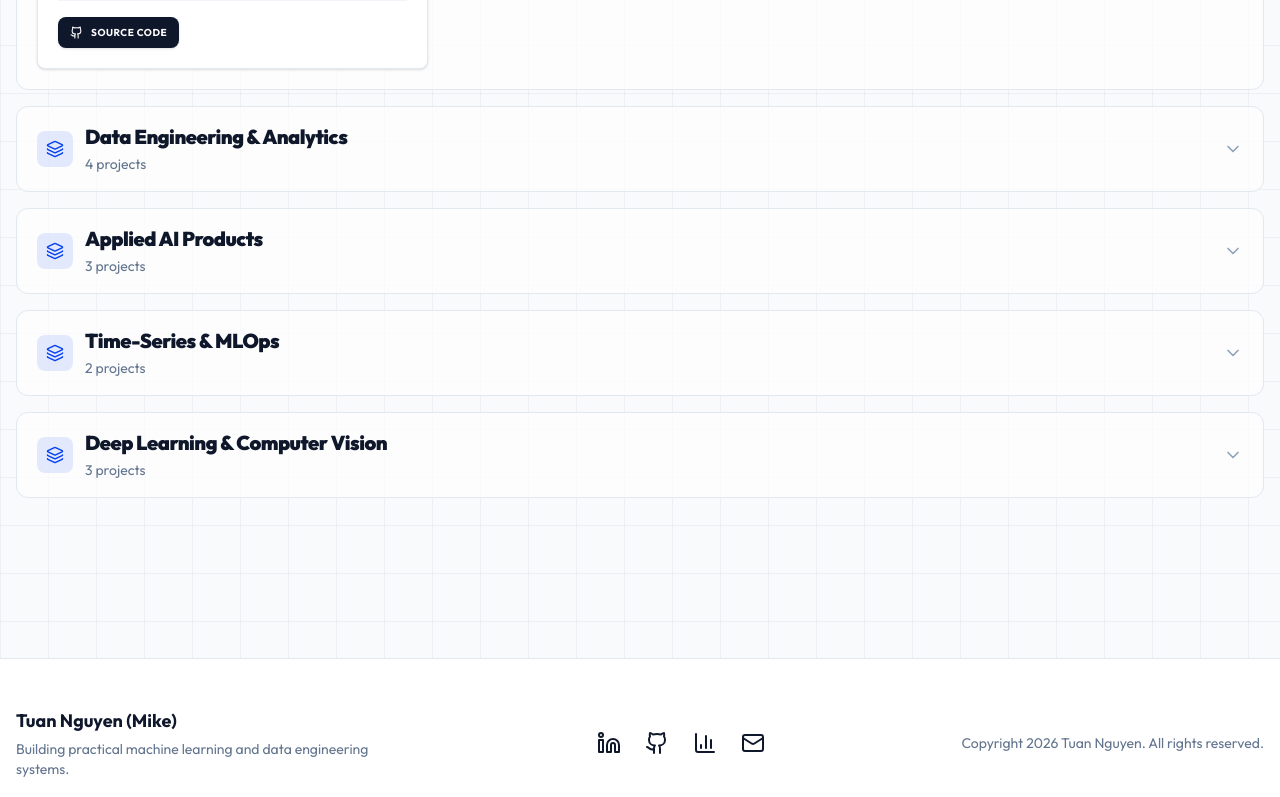
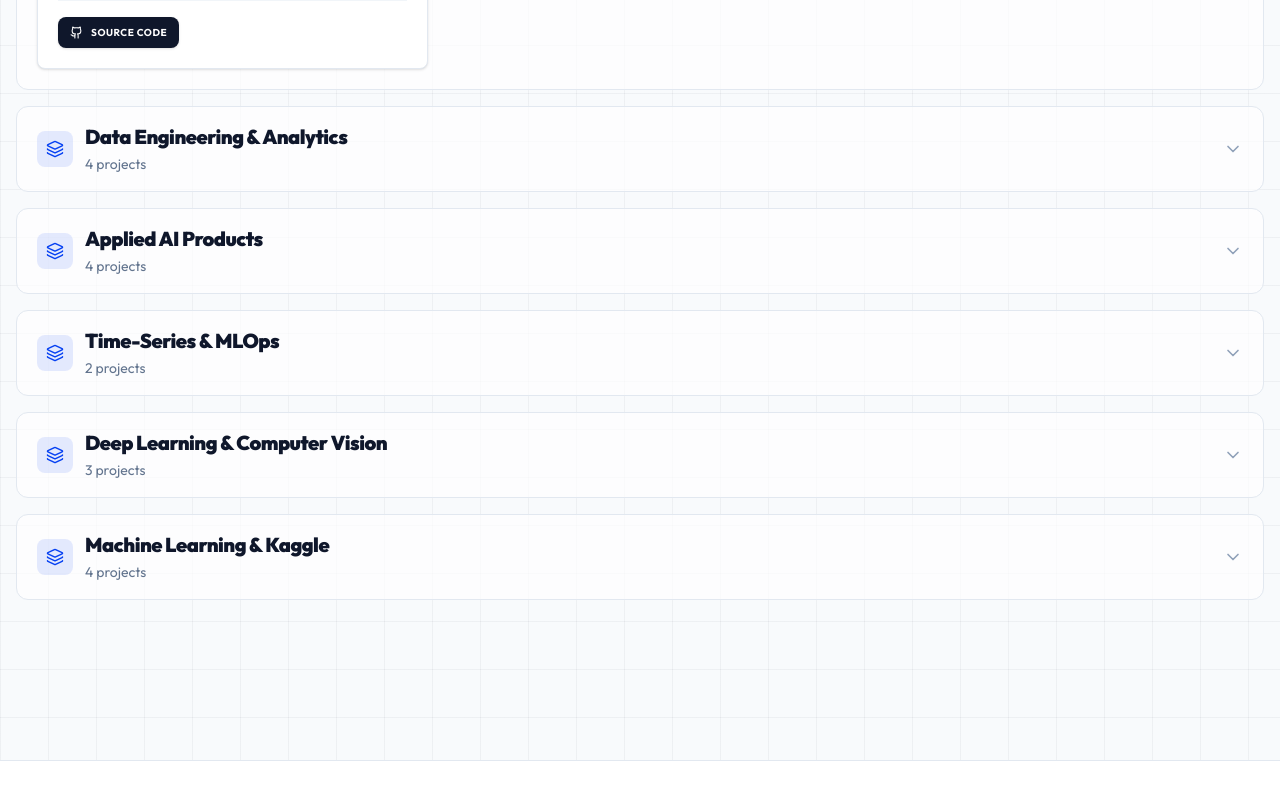
Before and after one commit to tuannm3812/tuannm3812.github.io, a React (Vite) app: page /projects in a window 1280 px wide. Shown: the part 1107-1904 px from the top of the page. Built offline with nearby package versions, Linux system fonts and the light colour scheme; no server answers; the database is empty.

Commit message:
content: refresh projects and kaggle badges

```diff
--- a/scripts/sync-github-projects.mjs
+++ b/scripts/sync-github-projects.mjs
@@ -47,21 +47,29 @@ function toTitle(name) {
     .replace(/\bAi\b/g, 'AI')
     .replace(/\bNlp\b/g, 'NLP')
     .replace(/\bElt\b/g, 'ELT')
+    .replace(/\bCsiro\b/g, 'CSIRO')
+    .replace(/\bS6e4\b/g, 'S6E4')
+    .replace(/\bS6e5\b/g, 'S6E5')
+    .replace(/\bF1\b/g, 'F1')
     .replace(/\bFaostat\b/g, 'FAOSTAT');
 }
 
 function inferCategory(repo) {
   const text = `${repo.name} ${repo.description || ''}`.toLowerCase();
 
+  if (/kaggle|playground|competition|catboost|lightgbm|biomass|irrigation|pit-stop|pit stop/.test(text)) {
+    return 'Machine Learning & Kaggle';
+  }
+
   if (/(bird|vision|image|caption|computer vision|deep learning|pytorch|cnn|lstm)/.test(text)) {
     return 'Deep Learning & Computer Vision';
   }
 
-  if (/(solana|forecast|price|time-series|time series|mlops|fastapi|prediction)/.test(text)) {
+  if (/(solana|forecast|price|time-series|time series|mlops|fastapi)/.test(text)) {
     return 'Time-Series & MLOps';
   }
 
-  if (/(nlp|text|sql|agent|llm|generative|prompt|transformer|token)/.test(text)) {
+  if (/(nlp|text|sql|agent|llm|generative|prompt|transformer|token|transcript)/.test(text)) {
     return 'NLP & Generative AI';
   }
 
@@ -83,7 +91,11 @@ function inferStack(repo) {
   if (/streamlit/.test(text)) stack.push('Streamlit');
   if (/fastapi/.test(text)) stack.push('FastAPI');
   if (/react|vite/.test(text)) stack.push('React');
+  if (/typescript/.test(text)) stack.push('TypeScript');
+  if (/tailwind/.test(text)) stack.push('Tailwind CSS');
   if (/scikit-learn|sklearn/.test(text)) stack.push('Scikit-learn');
+  if (/catboost/.test(text)) stack.push('CatBoost');
+  if (/lightgbm/.test(text)) stack.push('LightGBM');
   if (/joblib/.test(text)) stack.push('joblib');
   if (/pytorch|torch/.test(text)) stack.push('PyTorch');
   if (/keras|jax/.test(text)) stack.push('Keras/JAX');
@@ -93,6 +105,7 @@ function inferStack(repo) {
   if (/api/.test(text)) stack.push('API');
   if (/plotly/.test(text)) stack.push('Plotly');
   if (/llm|agent|gemini|prompt/.test(text)) stack.push('LLMs');
+  if (/gemini/.test(text)) stack.push('Gemini API');
   if (/nlp|text|token|transformer/.test(text)) stack.push('NLP');
   if (repo.language) stack.push(repo.language);
 
@@ -111,6 +124,48 @@ const PROJECT_COPY_OVERRIDES = {
     points: [
       'Built a Databricks lakehouse workflow with PySpark and Delta Lake for NYC green and yellow taxi trip analytics.',
       'Preparing refreshed notebooks and outputs to document ingestion, transformation, and scalable trip analysis patterns.'
+    ]
+  },
+  'Deep-Learning-Group-10': {
+    impact: 'Deep learning notebook workspace for group experimentation',
+    points: [
+      'Maintained a Jupyter-based deep learning project workspace for collaborative model experimentation and analysis.',
+      'Kept as supporting academic evidence while higher-signal portfolio cards focus on documented, reproducible repos.'
+    ]
+  },
+  'kaggle-csiro-image2biomass': {
+    impact: 'Active Kaggle workflow for pasture biomass prediction',
+    points: [
+      'Built an active CSIRO Image2Biomass Kaggle workflow with EDA, grouped validation, tabular/color baselines, embedding experiments, and model tuning.',
+      'Added biomass constraint checks and a decision-support product concept for submission-ready pasture biomass prediction.'
+    ]
+  },
+  'kaggle-maze-crawler': {
+    impact: 'Small Kaggle notebook project for maze-navigation experimentation',
+    points: [
+      'Maintained a compact Kaggle notebook project for maze-crawler experimentation and iterative problem solving.',
+      'Kept as a lightweight supporting signal for competition practice and notebook-based exploration.'
+    ]
+  },
+  'kaggle-s6e4-predict-irrigation-need': {
+    impact: 'Kaggle Playground S6E4 irrigation-need prediction workflow',
+    points: [
+      'Built a Kaggle Playground S6E4 workflow for predicting irrigation need with EDA, CatBoost baselines, tuning, and reusable submission steps.',
+      'Packaged the notebook process around repeatable feature review, model comparison, and competition-ready prediction outputs.'
+    ]
+  },
+  'kaggle-s6e5-predict-f1-pit-stops': {
+    impact: 'Kaggle F1 pit-stop prediction with model diagnostics',
+    points: [
+      'Built a Kaggle F1 pit-stop prediction workflow with EDA, feature engineering, LightGBM tuning, and model diagnostics.',
+      'Structured the project as a reusable competition notebook for analysing race-context features and submission-ready predictions.'
+    ]
+  },
+  'ScriptClean-AI': {
+    impact: 'Transcript-to-study-guide app powered by Gemini',
+    points: [
+      'Built a React, TypeScript, Tailwind, and Gemini app that converts raw YouTube transcripts into high-fidelity study guides and lecture notes.',
+      'Added speaker structure, topic headers, bilingual vocabulary support, and formatted rich-text export for Google Docs or Microsoft Word workflows.'
     ]
   },
   'sydney-rainfall-forecasting': {
@@ -172,6 +227,7 @@ const projects = repos
   .filter((repo) => !repo.fork)
   .filter((repo) => !repo.archived)
   .filter((repo) => !repo.disabled)
+  .filter((repo) => repo.size > 0)
   .filter((repo) => repo.name.toLowerCase() !== GITHUB_USER.toLowerCase())
   .filter((repo) => !IGNORED_REPOS.has(repo.name))
   .filter((repo) => !curatedGithubLinks.has(repo.html_url.replace(/\/$/, '')))
--- a/src/data/githubProjects.ts
+++ b/src/data/githubProjects.ts
@@ -3,6 +3,60 @@ import type { Project } from './resume';
 // Auto-generated by scripts/sync-github-projects.mjs.
 // Curated projects in resume.ts take priority when GitHub URLs overlap.
 export const githubProjects: Project[] = [
+  {
+    "title": "Kaggle CSIRO Image2biomass",
+    "category": "Machine Learning & Kaggle",
+    "github": "https://github.com/tuannm3812/kaggle-csiro-image2biomass",
+    "impact": "Active Kaggle workflow for pasture biomass prediction",
+    "stack": [
+      "Jupyter Notebook"
+    ],
+    "points": [
+      "Built an active CSIRO Image2Biomass Kaggle workflow with EDA, grouped validation, tabular/color baselines, embedding experiments, and model tuning.",
+      "Added biomass constraint checks and a decision-support product concept for submission-ready pasture biomass prediction."
+    ]
+  },
+  {
+    "title": "Kaggle Maze Crawler",
+    "category": "Machine Learning & Kaggle",
+    "github": "https://github.com/tuannm3812/kaggle-maze-crawler",
+    "impact": "Small Kaggle notebook project for maze-navigation experimentation",
+    "stack": [
+      "Jupyter Notebook"
+    ],
+    "points": [
+      "Maintained a compact Kaggle notebook project for maze-crawler experimentation and iterative problem solving.",
+      "Kept as a lightweight supporting signal for competition practice and notebook-based exploration."
+    ]
+  },
+  {
+    "title": "Kaggle S6E4 Predict Irrigation Need",
+    "category": "Machine Learning & Kaggle",
+    "github": "https://github.com/tuannm3812/kaggle-s6e4-predict-irrigation-need",
+    "impact": "Kaggle Playground S6E4 irrigation-need prediction workflow",
+    "stack": [
+      "CatBoost",
+      "Jupyter Notebook"
+    ],
+    "points": [
+      "Built a Kaggle Playground S6E4 workflow for predicting irrigation need with EDA, CatBoost baselines, tuning, and reusable submission steps.",
+      "Packaged the notebook process around repeatable feature review, model comparison, and competition-ready prediction outputs."
+    ]
+  },
+  {
+    "title": "Kaggle S6E5 Predict F1 Pit Stops",
+    "category": "Machine Learning & Kaggle",
+    "github": "https://github.com/tuannm3812/kaggle-s6e5-predict-f1-pit-stops",
+    "impact": "Kaggle F1 pit-stop prediction with model diagnostics",
+    "stack": [
+      "LightGBM",
+      "Jupyter Notebook"
+    ],
+    "points": [
+      "Built a Kaggle F1 pit-stop prediction workflow with EDA, feature engineering, LightGBM tuning, and model diagnostics.",
+      "Structured the project as a reusable competition notebook for analysing race-context features and submission-ready predictions."
+    ]
+  },
   {
     "title": "NYC Taxi Databricks",
     "category": "Data Engineering & Analytics",
@@ -17,6 +71,19 @@ export const githubProjects: Project[] = [
     "points": [
       "Built a Databricks lakehouse workflow with PySpark and Delta Lake for NYC green and yellow taxi trip analytics.",
       "Preparing refreshed notebooks and outputs to document ingestion, transformation, and scalable trip analysis patterns."
+    ]
+  },
+  {
+    "title": "ScriptClean AI",
+    "category": "Applied AI Products",
+    "github": "https://github.com/tuannm3812/ScriptClean-AI",
+    "impact": "Transcript-to-study-guide app powered by Gemini",
+    "stack": [
+      "TypeScript"
+    ],
+    "points": [
+      "Built a React, TypeScript, Tailwind, and Gemini app that converts raw YouTube transcripts into high-fidelity study guides and lecture notes.",
+      "Added speaker structure, topic headers, bilingual vocabulary support, and formatted rich-text export for Google Docs or Microsoft Word workflows."
     ]
   },
   {
--- a/src/data/resume.ts
+++ b/src/data/resume.ts
@@ -59,8 +59,8 @@ export const resumeData: ResumeData = {
   summary: "Data and machine learning professional with 7+ years of experience turning ambiguous business problems into reliable analytics products, predictive models, and production-ready data workflows. I combine stakeholder-facing judgment from consulting and e-commerce with hands-on engineering across Python, SQL, cloud data platforms, and MLOps.",
   highlights: [
     { value: "7+", label: "Years building analytics and ML workflows" },
-    { value: "16", label: "Technical projects across ML, data, and AI" },
-    { value: "5+", label: "Core domains from CV to MLOps" },
+    { value: "21", label: "Technical projects across ML, data, and AI" },
+    { value: "6", label: "Core domains from CV to Kaggle ML and MLOps" },
     { value: "Full-stack", label: "From data pipelines to deployed apps" }
   ],
   education: [
@@ -71,7 +71,7 @@ export const resumeData: ResumeData = {
       period: "Feb 2025 - Feb 2027 (expected)",
       points: [
         "Coursework includes machine learning, big data engineering, statistical modelling, deep learning, computer vision, and natural language processing.",
-        "Completed academic projects in full-stack ML systems, cloud data engineering, MLOps pipelines, predictive modelling, statistical analysis, and AI-driven decision support."
+        "Completed academic projects in full-stack ML systems, cloud data engineering, MLOps pipelines, predictive modelling, statistical analysis, Kaggle-style experimentation, and AI-driven decision support."
       ]
     },
     {
@@ -124,12 +124,12 @@ export const resumeData: ResumeData = {
     {
       title: "Bioacoustic Species Classification",
       category: "Deep Learning & Computer Vision",
-      github: "https://github.com/tuannm3812/birdclef-2026",
-      impact: "Kaggle-ready audio classification workspace",
-      stack: ["PyTorch", "EfficientNet", "Perch", "PCEN", "SpecAugment"],
+      github: "https://github.com/tuannm3812/kaggle-birdclef-2026",
+      impact: "Active BirdCLEF+ 2026 bioacoustic classification workspace",
+      stack: ["PyTorch", "EfficientNet-B0", "Perch v2", "Kaggle", "Audio ML"],
       points: [
-        "Architected a Kaggle-ready bioacoustic classification workspace with PyTorch, EfficientNet-B0, Google Perch v2, PCEN preprocessing, and SpecAugment.",
-        "Developed reusable training utilities, exploratory notebooks, and validation workflows for noisy multi-species ecological audio."
+        "Architected a Kaggle-ready BirdCLEF+ 2026 workspace with curated EDA, EfficientNet-B0 baselines, Google Perch v2 probes, reusable modules, and submission notebooks.",
+        "Documented the project with report artifacts, lightweight trained model outputs, and repeatable scripts for noisy multi-species ecological audio experiments."
       ]
     },
     {
@@ -327,7 +327,7 @@ export const resumeData: ResumeData = {
     {
       title: "Machine Learning",
       description: "Classical ML, deep learning, computer vision, and time-series experimentation.",
-      tools: ["PyTorch", "scikit-learn", "CNN/LSTM", "Transfer Learning", "Forecasting", "Model Evaluation"]
+      tools: ["PyTorch", "scikit-learn", "CatBoost", "LightGBM", "Transfer Learning", "Model Evaluation"]
     },
     {
       title: "Production & MLOps",
@@ -343,7 +343,7 @@ export const resumeData: ResumeData = {
   skills: {
     programming: ["Python", "SQL", "PySpark", "TypeScript", "OOP", "Unit Testing", "Package Development", "Reusable Project Structure"],
     dataEngineering: ["Medallion Architecture", "dbt", "Apache Airflow", "PostgreSQL", "Snowflake", "Databricks", "Delta Lake", "API Ingestion"],
-    machineLearning: ["Supervised Learning", "Deep Learning", "Transfer Learning", "Forecasting", "Feature Engineering", "Model Evaluation", "joblib Artifacts"],
+    machineLearning: ["Supervised Learning", "Deep Learning", "Transfer Learning", "Forecasting", "Feature Engineering", "CatBoost", "LightGBM", "Model Evaluation", "joblib Artifacts"],
     nlp: ["Text-to-SQL", "Hybrid Schema RAG", "Topic Modelling", "Semantic Clustering", "Sentiment Analysis", "BPE Tokenization", "SQL Safety"],
     mlops: ["Docker", "FastAPI", "Streamlit", "GitHub Actions", "pytest", "Model Metadata", "Reproducible Artifacts", "Deployment Documentation"],
     languages: ["English (Professional)", "Vietnamese (Native)"]
```
Also changed, not shown: src/pages/Projects.tsx (+29 -4 lines), 1 other file (tests, documents, lock files or other folders).
